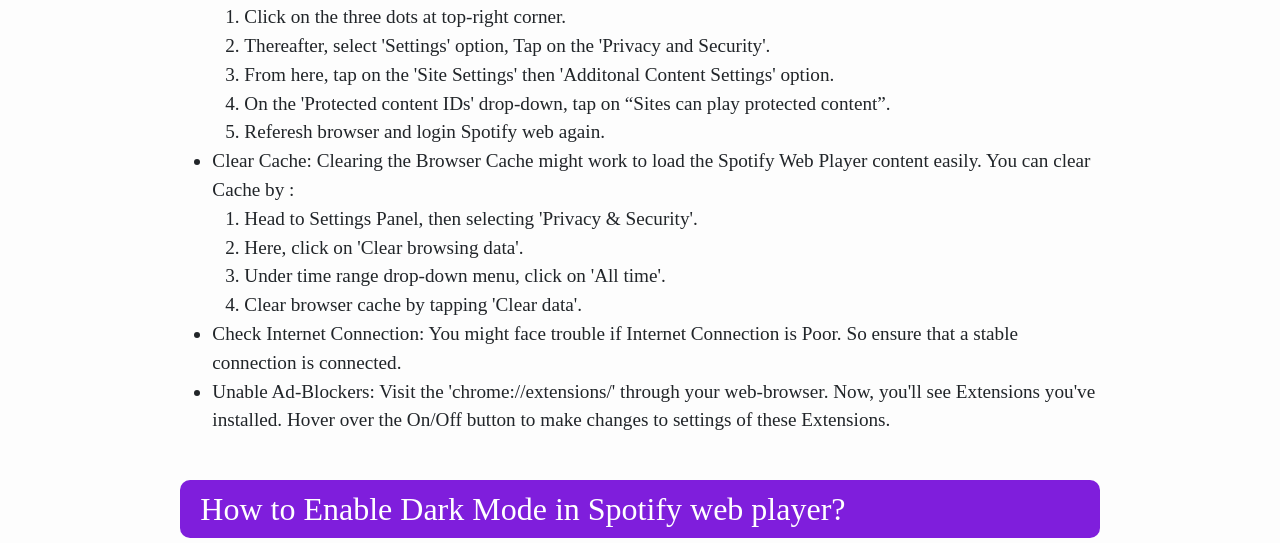
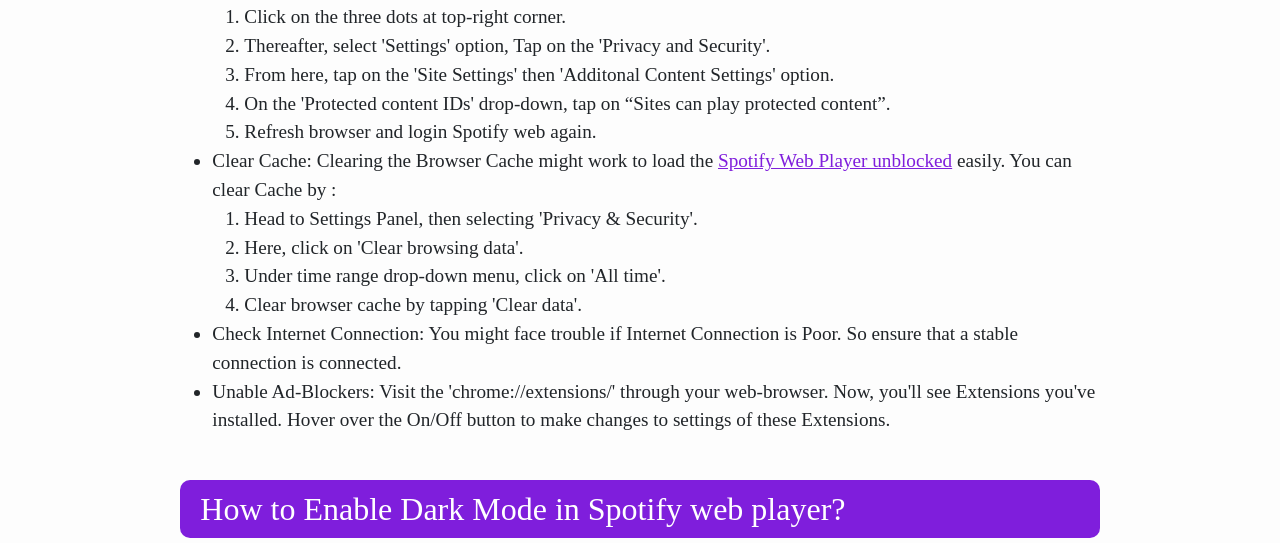
Before and after one commit to spotify-web-player/spotify-web-player.github.io, a plain HTML site: page index.html in a window 1280 px wide. Shown: the part 1522-2065 px from the top of the page. Drawn offline with nearby package versions, Linux system fonts and the light colour scheme.

Commit message:
Update index.html

```diff
--- a/index.html
+++ b/index.html
@@ -8,11 +8,11 @@
     <meta name='keywords' content='spotify web player, spotify web player login, spotify web player login not working'>
     <meta name='description' content='c'>
     <meta name='robots' content='index,follow'>
-    <meta property="og:title" content="Spotify Web Player: Access at open.spotify.com"/>
+    <meta property="og:title" content="Spotify Web Player: Access on your PC or Mac"/>
     <meta property="og:description" content="Spotify web player is most popular music streaming service that gives you access to millions of Songs and curated playlists on your web browser, by simply logging intoyour account. />
     <meta property="og:url" content="">
     <meta property="og:site_name" content="Spotify Web Player"/>
-    <title>Spotify Web Player: Access at open.spotify.com</title>
+    <title>Spotify Web Player: Access on your PC or Mac</title>
     <link href="https://cdn.jsdelivr.net/npm/bootstrap@5.0.2/dist/css/bootstrap.min.css" rel="stylesheet" integrity="sha384-EVSTQN3/azprG1Anm3QDgpJLIm9Nao0Yz1ztcQTwFspd3yD65VohhpuuCOmLASjC" crossorigin="anonymous">
     <link rel="icon" type="image/x-icon" href="images.png">
    <link rel="icon" href="https://spotify-web-player.github.io//images.png"/>
@@ -156,9 +156,9 @@
         <li>Thereafter, select 'Settings' option, Tap on the 'Privacy and Security'.</li>
         <li>From here, tap on the 'Site Settings' then 'Additonal Content Settings' option.</li>
         <li>On the 'Protected content IDs'  drop-down, tap on “Sites can play protected content”.</li>
-        <li>Referesh browser and login Spotify web again.</li>
+        <li>Refresh browser and login Spotify web again.</li>
     </ol>
-<li>Clear Cache: Clearing the Browser Cache might work to load the Spotify Web Player content easily. You can clear Cache by :</li>
+<li>Clear Cache: Clearing the Browser Cache might work to load the <a href="https://spotify-web-player.github.io/">Spotify Web Player unblocked</a> easily. You can clear Cache by :</li>
 <ol><li>Head to Settings Panel, then selecting 'Privacy & Security'.</li>
 <li>Here, click on 'Clear browsing data'.</li>
 <li>Under time range drop-down menu, click on 'All time'.</li>
```
